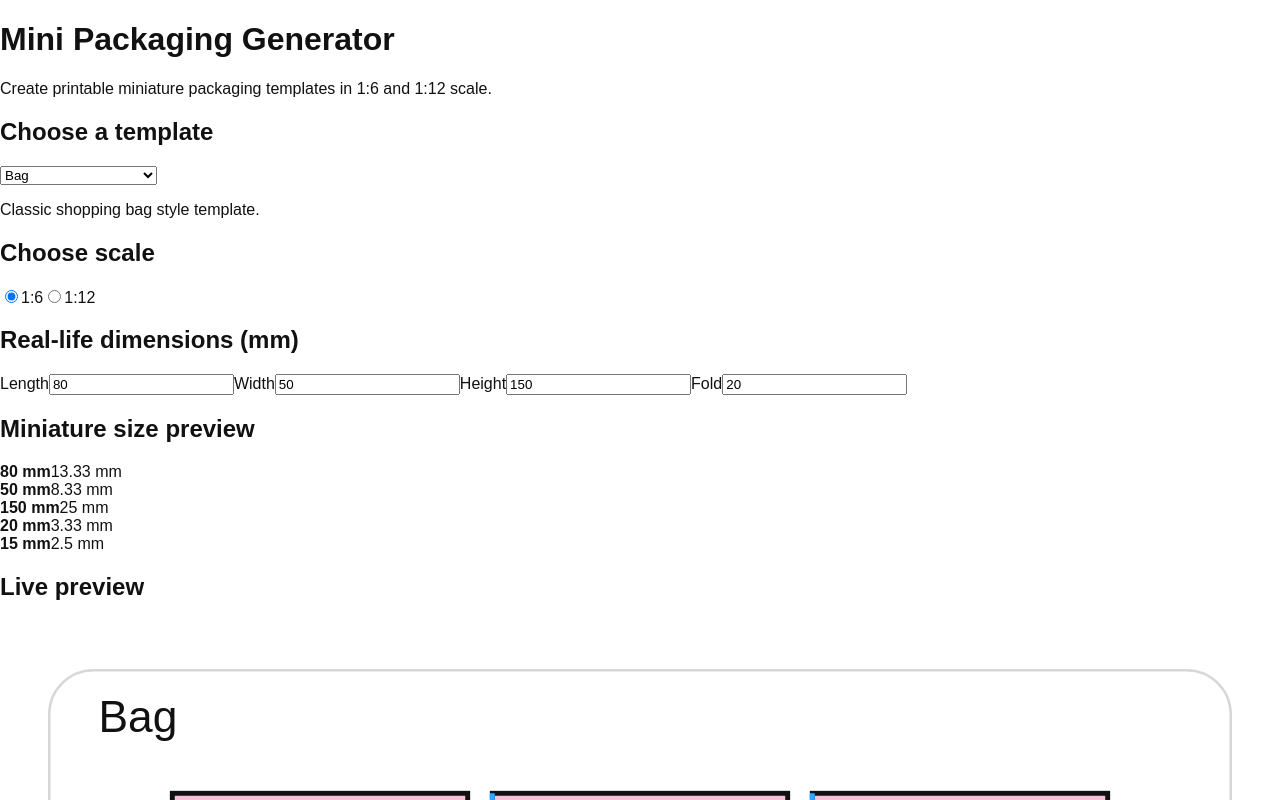
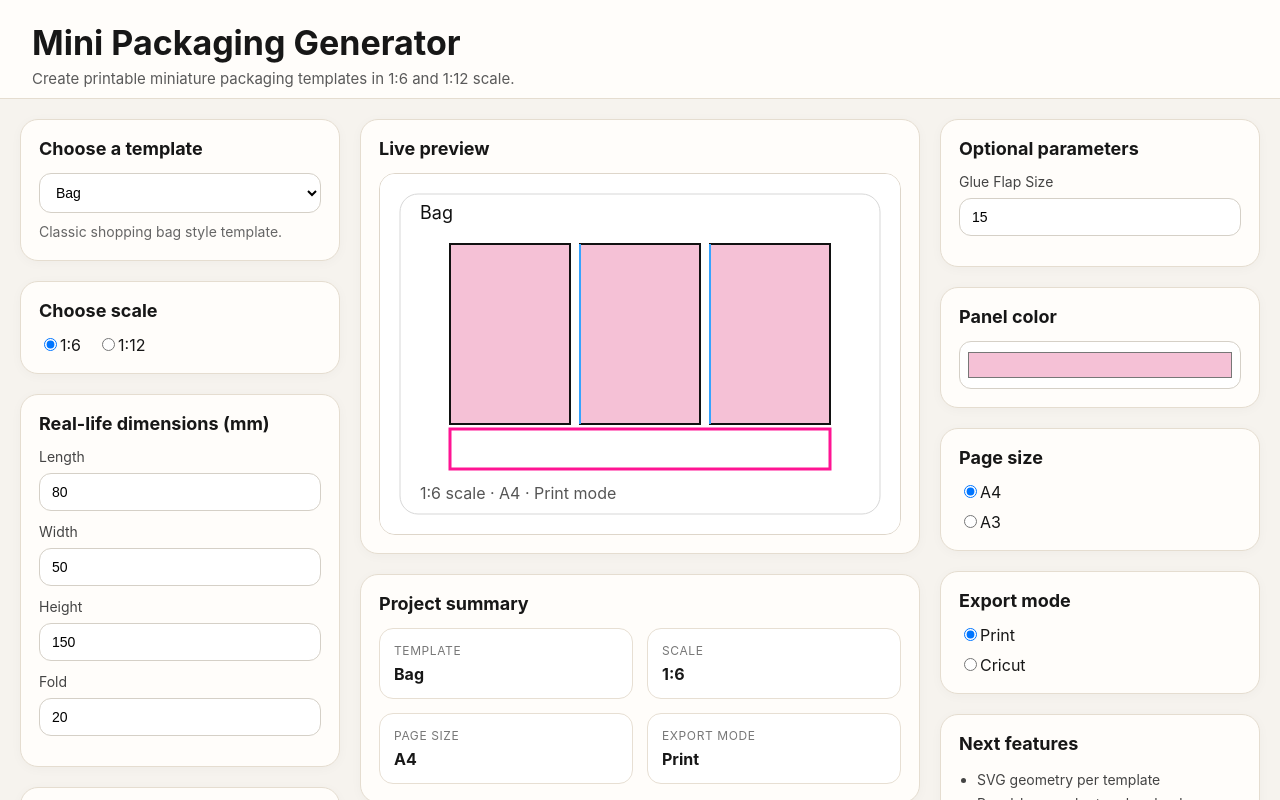
Before and after one commit to kspittrice/craftahub-mini-packaging-generator, a React (Vite) app: page / in a window 1280 px wide. Shown: the top 800 px of the page. Built offline with nearby package versions, Linux system fonts and the light colour scheme.

Commit message:
Update styles.css

```diff
--- a/src/styles.css
+++ b/src/styles.css
@@ -1,11 +1,204 @@
-html, body, #root {
+:root {
+  font-family: Inter, Arial, sans-serif;
+  color: #171717;
+  background: #f6f3ee;
+}
+
+* {
+  box-sizing: border-box;
+}
+
+html,
+body,
+#root {
   margin: 0;
-  padding: 0;
   min-height: 100%;
+  background: #f6f3ee;
 }
 
 body {
-  font-family: Arial, sans-serif;
+  color: #171717;
+}
+
+.app-shell {
+  min-height: 100vh;
+}
+
+.topbar {
+  padding: 24px 32px 10px;
+  border-bottom: 1px solid #e5ddd0;
+  background: #fffdfa;
+}
+
+.topbar h1 {
+  margin: 0 0 8px;
+  font-size: 34px;
+  line-height: 1.1;
+}
+
+.topbar p {
+  margin: 0;
+  color: #5a5a5a;
+  font-size: 15px;
+}
+
+.layout {
+  display: grid;
+  grid-template-columns: 320px minmax(0, 1fr) 320px;
+  gap: 20px;
+  padding: 20px;
+}
+
+.sidebar,
+.center-stage {
+  display: flex;
+  flex-direction: column;
+  gap: 20px;
+}
+
+.panel {
+  background: #fffdfa;
+  border: 1px solid #e5ddd0;
+  border-radius: 18px;
+  padding: 18px;
+  box-shadow: 0 2px 12px rgba(0, 0, 0, 0.03);
+}
+
+.panel h2 {
+  margin: 0 0 14px;
+  font-size: 18px;
+}
+
+.field {
+  display: flex;
+  flex-direction: column;
+  gap: 8px;
+  margin-bottom: 12px;
+}
+
+.field span {
+  font-size: 14px;
+  color: #444;
+}
+
+.control {
+  width: 100%;
+  border: 1px solid #d5d0c7;
+  border-radius: 12px;
+  padding: 10px 12px;
+  font-size: 14px;
+  background: #fff;
+}
+
+.radio-row,
+.radio-column {
+  display: flex;
+  gap: 16px;
+  flex-wrap: wrap;
+}
+
+.radio-column {
+  flex-direction: column;
+  gap: 10px;
+}
+
+.muted {
+  margin: 8px 0 0;
+  color: #666;
+  font-size: 14px;
+  line-height: 1.5;
+}
+
+.warning {
+  margin: 12px 0 0;
+  padding: 10px 12px;
+  border-radius: 12px;
+  background: #fff1da;
+  color: #7d5400;
+  font-size: 13px;
+  line-height: 1.5;
+}
+
+.preview-card {
+  width: 100%;
+  overflow: hidden;
+  border-radius: 16px;
+  border: 1px solid #ded6ca;
   background: #ffffff;
-  color: #111111;
 }
+
+.preview-svg {
+  width: 100%;
+  display: block;
+  background: #fff;
+}
+
+.mini-grid {
+  display: grid;
+  grid-template-columns: 1fr 1fr;
+  gap: 10px;
+}
+
+.mini-item {
+  border: 1px solid #e7dfd3;
+  border-radius: 14px;
+  padding: 12px;
+  background: #fff;
+  display: flex;
+  flex-direction: column;
+  gap: 4px;
+}
+
+.mini-item strong {
+  font-size: 15px;
+}
+
+.mini-item span {
+  font-size: 13px;
+  color: #666;
+}
+
+.summary-grid {
+  display: grid;
+  grid-template-columns: 1fr 1fr;
+  gap: 14px;
+}
+
+.summary-grid > div {
+  border: 1px solid #e7dfd3;
+  border-radius: 14px;
+  padding: 14px;
+  background: #fff;
+}
+
+.summary-label {
+  display: block;
+  margin-bottom: 6px;
+  font-size: 12px;
+  color: #777;
+  text-transform: uppercase;
+  letter-spacing: 0.05em;
+}
+
+.color-picker {
+  width: 100%;
+  height: 48px;
+  border: 1px solid #d5d0c7;
+  border-radius: 12px;
+  background: #fff;
+  padding: 6px;
+}
+
+.feature-list {
+  margin: 0;
+  padding-left: 18px;
+  color: #444;
+  line-height: 1.7;
+  font-size: 14px;
+}
+
+@media (max-width: 1180px) {
+  .layout {
+    grid-template-columns: 1fr;
+  }
+}
```
